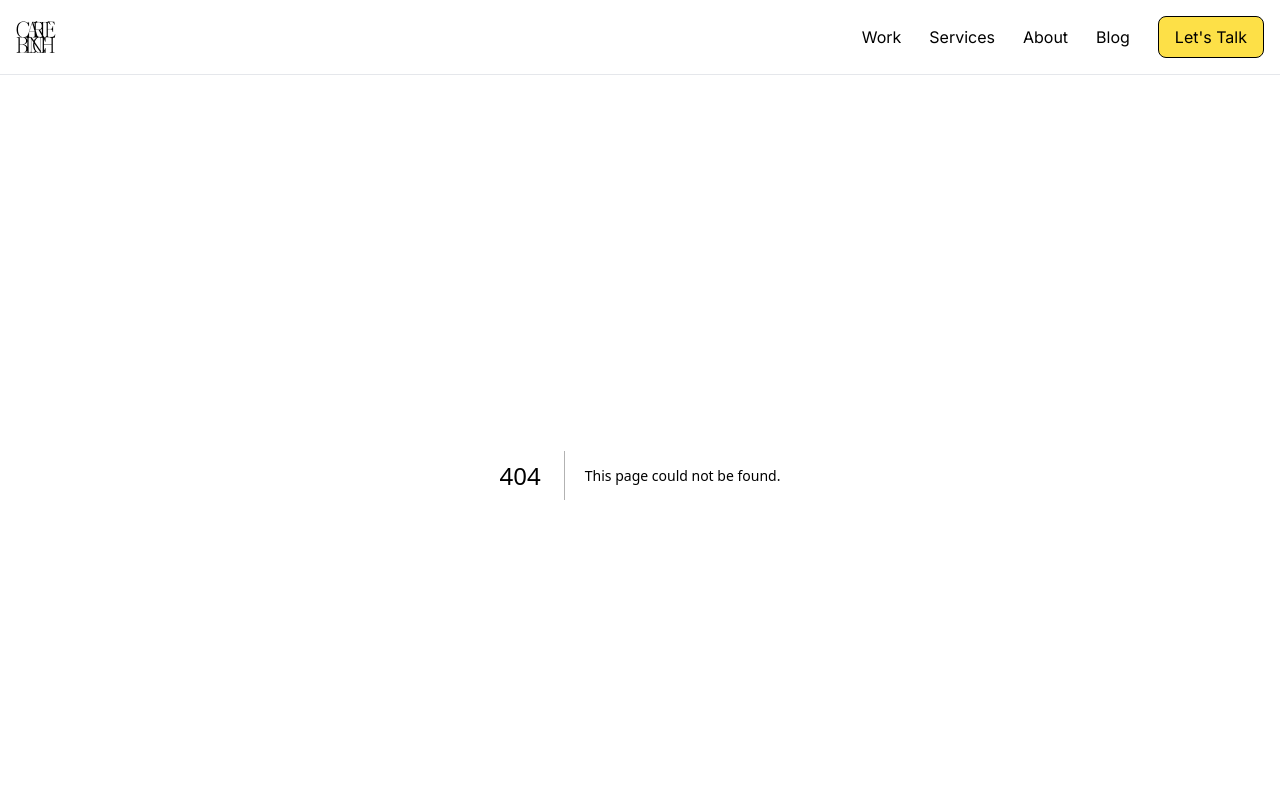
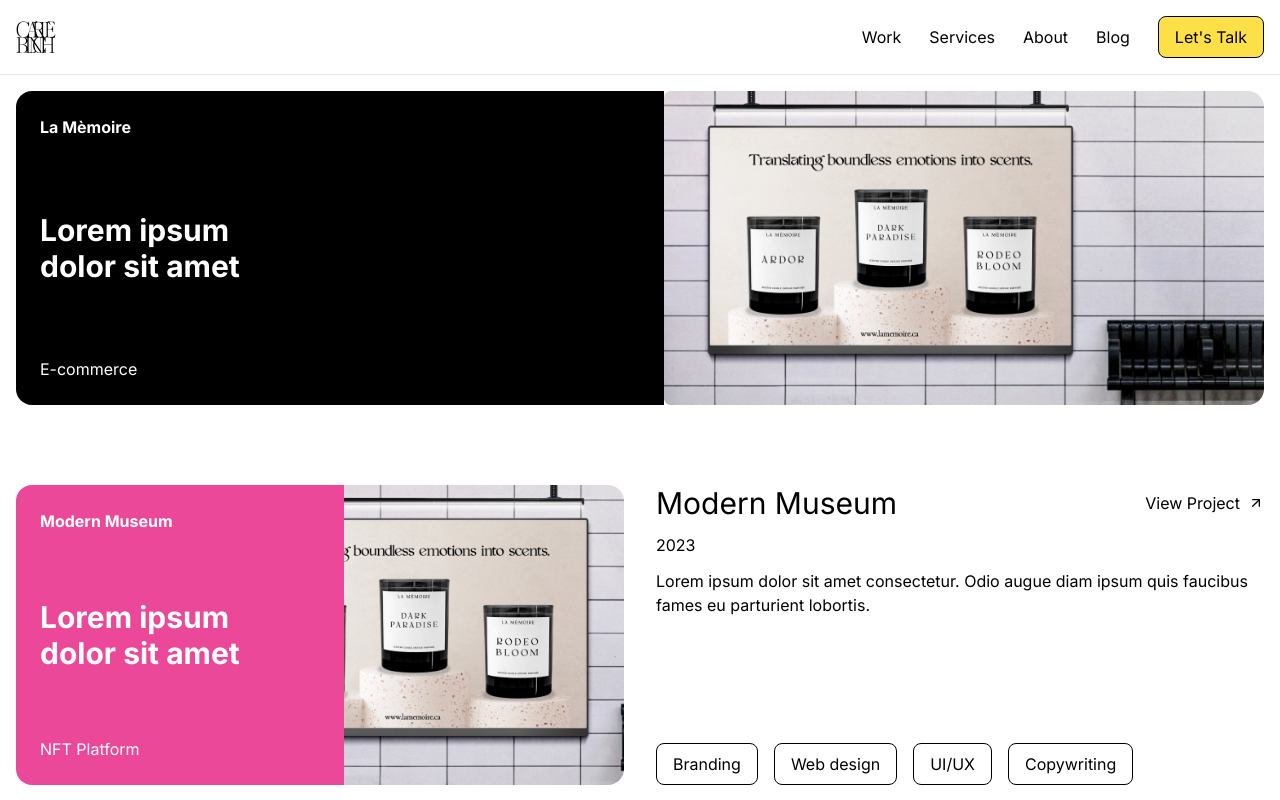
Before and after one commit to Asraful-code235/portfolio_v1, a Next.js app: page /portfolio in a window 1280 px wide. Before the commit this address had no page. Shown: the top 800 px of the page. Built offline with nearby package versions, Linux system fonts and the light colour scheme.

Commit message:
Add portfolio page and refactored some code

```diff
--- a/app/page.js
+++ b/app/page.jsx
@@ -6,8 +6,7 @@ import PageContainer from "@/components/ui/PageContainer";
 
 export default function Home() {
   return (
-    <PageContainer>
-      <div className="space-y-6 md:space-y-10">
+    <PageContainer className="space-y-6 md:space-y-10">
       <HeroCard />
       <Features />
       <DarkCard />
@@ -16,7 +15,6 @@ export default function Home() {
         <br className="md:hidden" /> as well as creating new ones.
       </p>
       <Cards />
-      </div>
     </PageContainer>
   );
 }
--- /dev/null
+++ b/app/portfolio/page.jsx
@@ -0,0 +1,20 @@
+import Card from "@/components/ui/Card";
+import CardPlus from "@/components/ui/CardPlus";
+import PageContainer from "@/components/ui/PageContainer";
+import Pagination from "@/components/ui/Pagination";
+import { cardsData } from "@/constants/homePage";
+
+export default function page() {
+  return (
+    <PageContainer className="space-y-6 md:space-y-10">
+      <Card {...cardsData[1]} />
+
+      <div className="divide-y-2 divide-black">
+        {cardsData.map((data) => (
+          <CardPlus key={data.name} data={data} />
+        ))}
+        <Pagination pageCount={4} currentPage={1} onChange={() => {}} />
+      </div>
+    </PageContainer>
+  );
+}
--- a/components/ui/Button.jsx
+++ b/components/ui/Button.jsx
@@ -3,8 +3,9 @@ import { cn } from "@/lib/utils";
 const variants = {
   unstyled: "p-0 rounded-0 text-base",
   primary: "bg-black text-white",
-  secondary: "bg-gray-200 text-black",
-  warning: "bg-yellow-300 text-black border border-black",
+  secondary: "bg-gray-200",
+  warning: "bg-yellow-300 border border-black",
+  light: "border border-black",
 };
 
 export default function Button({
--- a/components/ui/Card.jsx
+++ b/components/ui/Card.jsx
@@ -3,7 +3,7 @@ import { cn } from "@/lib/utils";
 
 export default function Card({ bgClassName, name, category, image }) {
   return (
-    <div className="rounded-2xl flex overflow-hidden">
+    <div className="flex-1 rounded-2xl flex overflow-hidden">
       <div
         className={cn(
           `flex-1 bg-black p-4 md:p-6 flex flex-col justify-between text-white`,
@@ -21,7 +21,7 @@ export default function Card({ bgClassName, name, category, image }) {
         <Image
           src={image}
           alt="placeholder"
-          className="w-full h-[300px] object-cover"
+          className="w-full min-h-[176px] md:min-h-[300px] h-full object-cover"
         />
       </div>
     </div>
--- /dev/null
+++ b/components/ui/CardPlus.jsx
@@ -0,0 +1,34 @@
+import Link from "next/link";
+import { ArrowUpRight } from "lucide-react";
+import Button from "./Button";
+import Card from "./Card";
+
+export default function CardPlus({ data }) {
+  return (
+    <div className="py-4 md:py-10 flex flex-col md:flex-row gap-8">
+      <Card {...data} />
+
+      <div className="flex-1 flex flex-col justify-between gap-6 text-sm md:text-base">
+        <div className="space-y-3">
+          <div className="flex justify-between items-center">
+            <h2 className="text-xl md:text-3xl">{data.name}</h2>
+            <Link href="#" className="flex items-center gap-2">
+              View Project
+              <ArrowUpRight className="w-4" />
+            </Link>
+          </div>
+          <p>{data.year}</p>
+          <p>{data.description}</p>
+        </div>
+
+        <div className="flex gap-4 flex-wrap">
+          {data.buttons.map((btn) => (
+            <Button variant="light" key={btn}>
+              {btn}
+            </Button>
+          ))}
+        </div>
+      </div>
+    </div>
+  );
+}
--- a/components/ui/Navbar.jsx
+++ b/components/ui/Navbar.jsx
@@ -17,7 +17,9 @@ export default function Navbar() {
   return (
     <nav className="p-4 space-y-6 text-sm md:text-base border-b">
       <div className="flex justify-between items-center">
-        <Image src={logo} alt="logo" className="w-6 md:w-10" />
+        <Link href="/">
+          <Image src={logo} alt="logo" className="w-6 md:w-10" />
+        </Link>
 
         <ul className="hidden md:block space-x-7">
           {navLinks.map((link) => (
--- a/components/ui/PageContainer.jsx
+++ b/components/ui/PageContainer.jsx
@@ -1,3 +1,9 @@
-export default function PageContainer({ children }) {
-  return <div className="max-w-[1440px] p-4 mx-auto">{children}</div>;
+import { cn } from "@/lib/utils";
+
+export default function PageContainer({ children, className }) {
+  return (
+    <div className={cn("max-w-[1440px] min-h-screen p-4 mx-auto", className)}>
+      {children}
+    </div>
+  );
 }
--- /dev/null
+++ b/components/ui/Pagination.jsx
@@ -0,0 +1,24 @@
+import { ChevronLeft, ChevronRight } from "lucide-react";
+import Button from "./Button";
+
+export default function Pagination({ pageCount, currentPage, onChange }) {
+  return (
+    <div className="py-6 mx-auto flex items-center justify-center gap-x-4">
+      <Button variant="unstyled">
+        <ChevronLeft className="w-5" />
+      </Button>
+      {[...Array(pageCount).keys()].map((page) => (
+        <Button
+          variant="unstyled"
+          key={page}
+          className={page + 1 === currentPage ? "font-bold" : ""}
+        >
+          {page + 1}
+        </Button>
+      ))}
+      <Button variant="unstyled">
+        <ChevronRight className="w-5" />
+      </Button>
+    </div>
+  );
+}
```
Also changed, not shown: app/layout.jsx (renamed from app/layout.js). Lines whose indentation alone changed are shown as unchanged.
